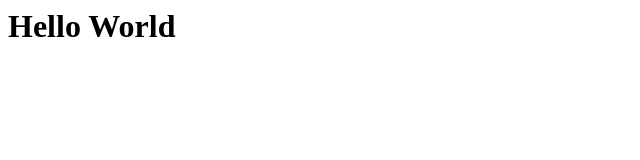
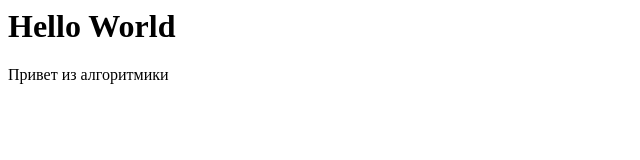
Before and after one commit to 7Fdosya7/project-algo, a plain HTML site: page index.html in a window 1280 px wide. Shown: the whole page, without its empty margins (0-640 px from the left). Drawn offline with Linux system fonts and the light colour scheme.

Commit message:
Update index.html

```diff
--- a/index.html
+++ b/index.html
@@ -6,5 +6,6 @@
 </head>
 <body>
   <h1> Hello World</h1>
+  <p> Привет из алгоритмики</p>
 </body>
 </html>
```
